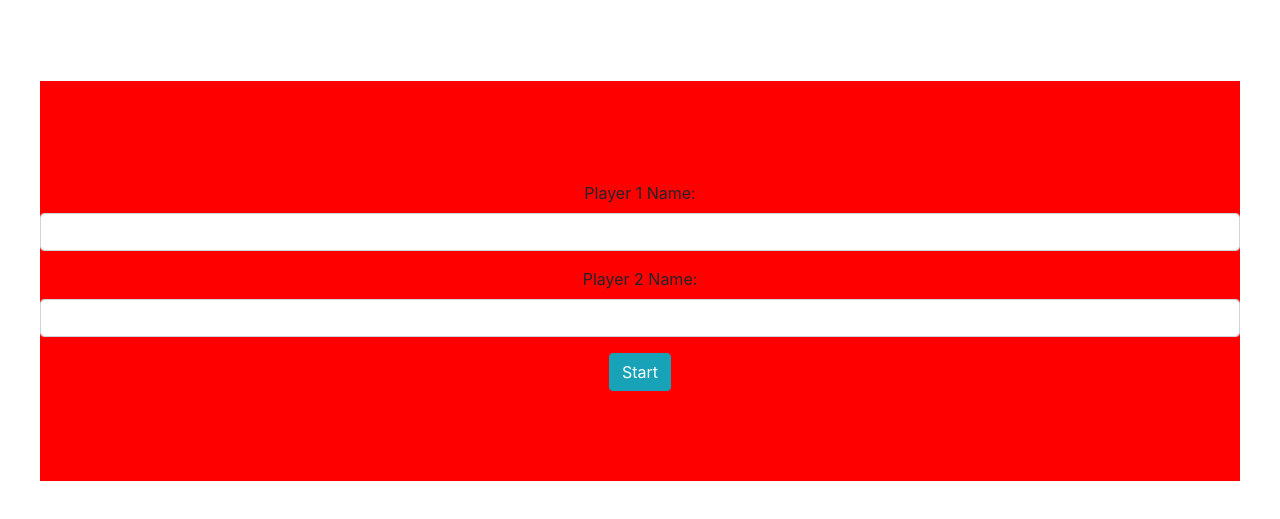
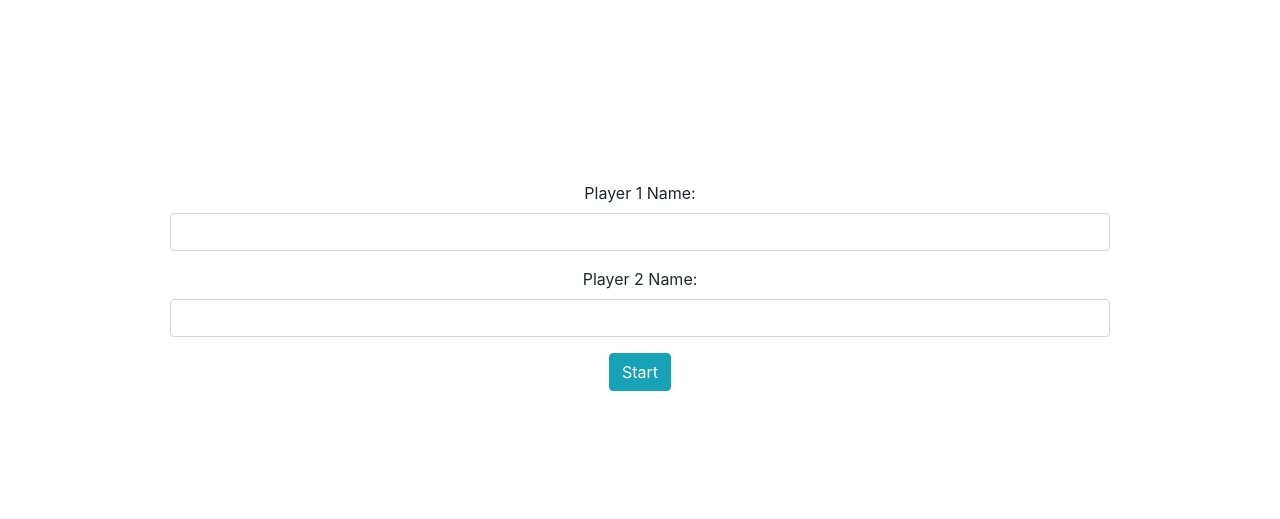
Before and after one commit to justinsospeter/Pig-dice, a plain HTML site: page index.html in a window 1280 px wide. Shown: the part 719-1238 px from the top of the page. Before the commit the page ends 1200 px from the top, so only its background shows below. Drawn offline with Linux system fonts and the light colour scheme.

Commit message:
form width

```diff
--- a/css/styles.css
+++ b/css/styles.css
@@ -15,10 +15,11 @@ body {
 
 .container-2 {
     height: 400px;
-    background-color: red;
+    background-color: white;
     padding-top: 100px;
-    margin-right: 40px;
-    margin-left: 40px;
+    margin-right: 170px;
+    margin-left: 170px;
+    margin-bottom: 50px;
 
 }
 
```
